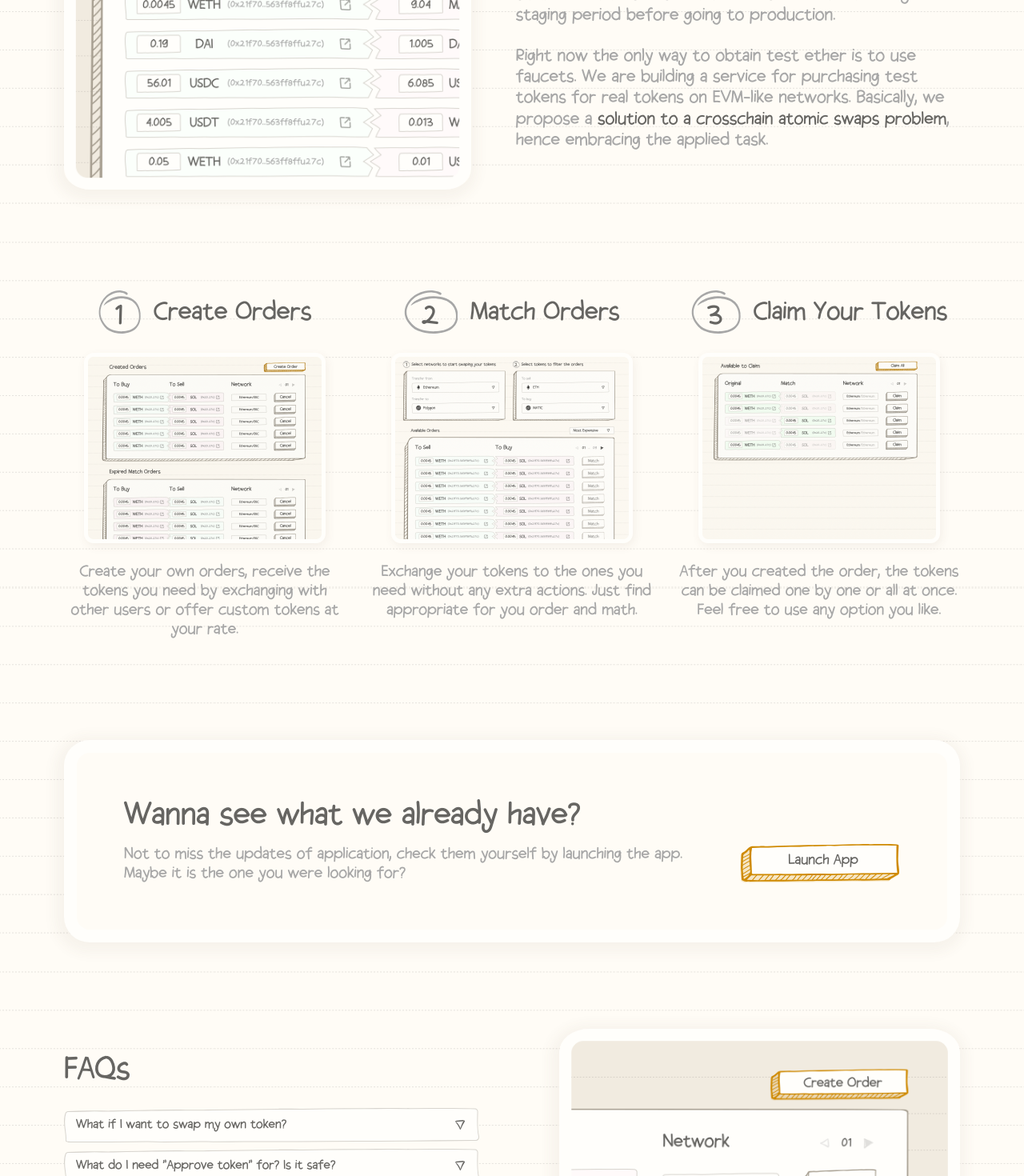
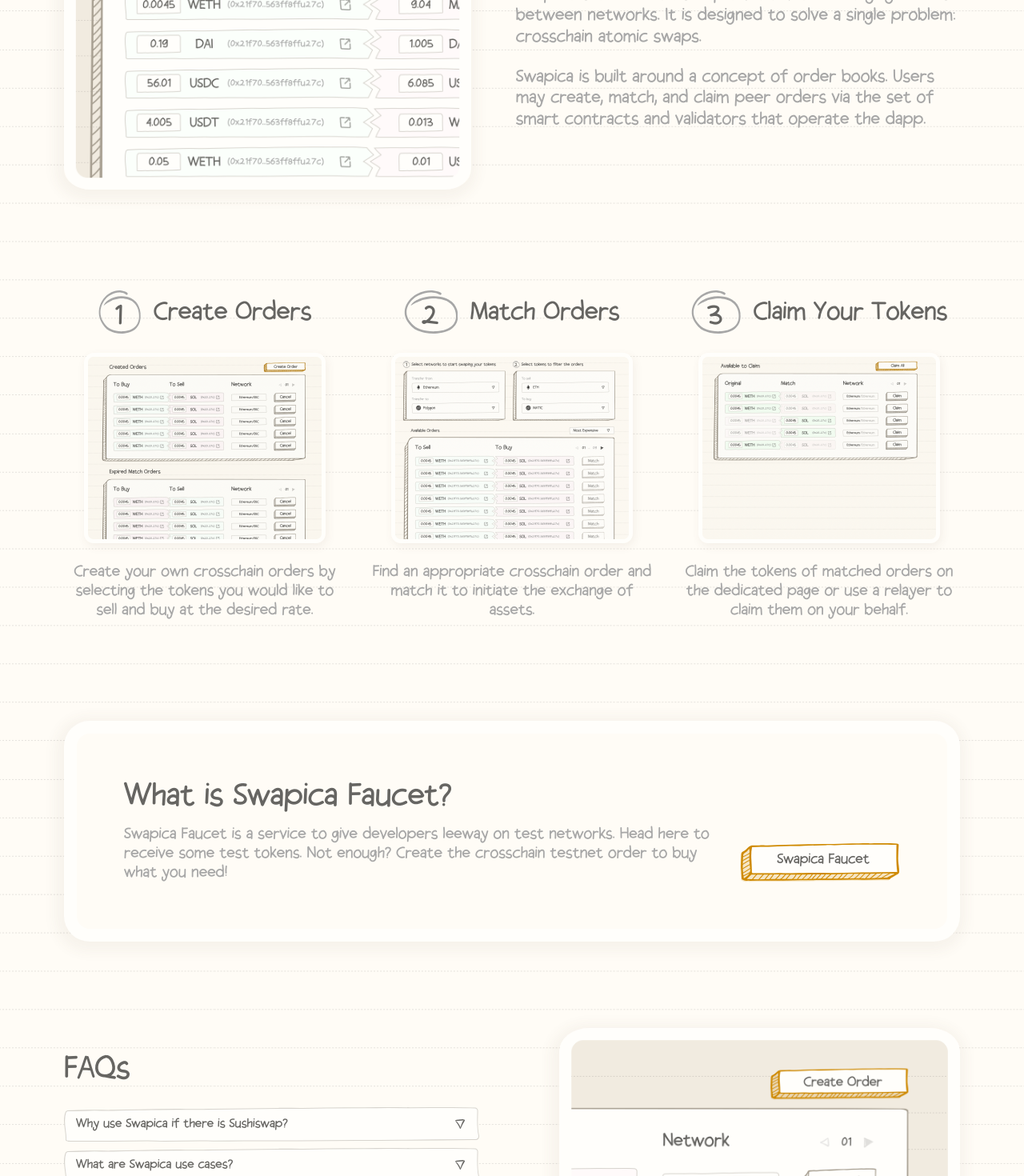
Before and after one commit to Swapica/landing, a Vue app: page / in a window 1280 px wide. Shown: the part 960-2430 px from the top of the page at 80% size. Built offline with nearby package versions, Linux system fonts and the light colour scheme.

Commit message:
text updates

```diff
--- a/src/config.ts
+++ b/src/config.ts
@@ -9,6 +9,7 @@ export const config = {
   BUILD_VERSION: packageJson.version || import.meta.env.VITE_APP_BUILD_VERSION,
   DASHBOARD_APP_URL: '',
   GITHUB_URL: '',
+  FAUCET_APP_URL: '',
 } as const
 
 Object.assign(config, _mapEnvCfg(import.meta.env))
--- a/src/localization/resources/en.json
+++ b/src/localization/resources/en.json
@@ -12,29 +12,29 @@
     "first-block-desc": "Your perfect tool for swapping tokens beetween networks",
     "launch-btn": "Launch App",
     "second-block-title": "What for?",
-    "second-block-desc": "During the development of systems that utilize many smart contracts it is common to see them have long staging period before going to production.",
-    "second-block-second-desc": "Right now the only way to obtain test ether is to use faucets. We are building a service for purchasing test tokens for real tokens on EVM-like networks. Basically, we propose a {part1}, hence embracing the applied task.",
-    "second-block-second-desc-part-1": "solution to a crosschain atomic swaps problem",
+    "second-block-desc": "Swapica is a decentralised platform for exchanging tokens between networks. It is designed to solve a single problem: crosschain atomic swaps.",
+    "second-block-second-desc": "Swapica is built around a concept of order books. Users may create, match, and claim peer orders via the set of smart contracts and validators that operate the dapp.",
     "third-block-title-number-1": "1",
     "third-block-title-1": "Create Orders",
-    "third-block-desc-1": "Create your own orders, receive the tokens you need by exchanging with other users or offer custom tokens at your rate.",
+    "third-block-desc-1": "Create your own crosschain orders by selecting the tokens you would like to sell and buy at the desired rate.",
     "third-block-title-number-2": "2",
     "third-block-title-2": "Match Orders",
-    "third-block-desc-2": "Exchange your tokens to the ones you need without any extra actions. Just find appropriate for you order and math.",
+    "third-block-desc-2": "Find an appropriate crosschain order and match it to initiate the exchange of assets.",
     "third-block-title-number-3": "3",
     "third-block-title-3": "Claim Your Tokens",
-    "third-block-desc-3": "After you created the order, the tokens can be claimed one by one or all at once. Feel free to use any option you like.",
-    "fourth-block-title": "Wanna see what we already have?",
-    "fourth-block-desc": "Not to miss the updates of application, check them yourself by launching the app. Maybe it is the one you were looking for?",
+    "third-block-desc-3": "Claim the tokens of matched orders on the dedicated page or use a relayer to claim them on your behalf.",
+    "fourth-block-title": "What is Swapica Faucet?",
+    "fourth-block-desc": "Swapica Faucet is a service to give developers leeway on test networks. Head here to receive some test tokens. Not enough? Create the crosschain testnet order to buy what you need!",
+    "faucet-btn": "Swapica Faucet",
     "faq-block-title": "FAQs",
-    "faq-title-1": "What if I want to swap my own token?",
-    "faq-desc-1": "There are no problems with it. The platform supports custom tokens to be exchanged. All you need is to enter the address of your token when creating the order.",
-    "faq-title-2": "What do I need “Approve token” for? Is it safe?",
-    "faq-desc-2": "Token Approval is permission for a dapp to access and move a specific type of token from your wallet. Our platform provides complete security for your funds and they won’t be taken without your permission.",
-    "faq-title-3": "Can I find the order I need without creating it?",
-    "faq-desc-3": "It depends on the token you’re looking for, but in most cases yes, you can find the order you need. But if you want to exchange a specific token, we would recommend you to create your own order.",
-    "faq-title-4": "How to auto-claim the tokens after order creation?",
-    "faq-desc-4": "Unfortunately, this feature is not available at the moment, but it is already being worked on. It will appear on the second step of order creation. You will have to enable relayer and pay fee."
+    "faq-title-1": "Why use Swapica if there is Sushiswap?",
+    "faq-desc-1": "Swapica tends to solve a different problem. It acts as a custom bridge between networks for exchanging assets between them. Swapica doesn't rely on liquidity pools or a specific set of tokens to operate, however, orders may take a long time matching.",
+    "faq-title-2": "What are Swapica use cases?",
+    "faq-desc-2": "Swapica may be used to atomically execute cross chain orders at a fixed price or to obtain some test tokens if you will.",
+    "faq-title-3": "Order books are poor on-chain, what was the decision behind them?",
+    "faq-desc-3": "Order books are simple to understand and implement. We wanted to cover as many chains as we could (including testnets) to bring atomicity wide.",
+    "faq-title-4": "The dapp flow is too complicated, how can I make it simpler?",
+    "faq-desc-4": "You can use relayers to delegate some parts of the flow to them. Relayers are here to ease your application experience."
   },
   "app-footer": {
     "created-txt": "Created by Distributed Lab"
--- a/src/pages/Homepage.vue
+++ b/src/pages/Homepage.vue
@@ -43,17 +43,11 @@
         <p class="homepage__second-block-desc">
           {{ $t('homepage.second-block-desc') }}
         </p>
-        <i18n-t
+        <p
           class="homepage__second-block-desc homepage__second-block-desc-second"
-          keypath="homepage.second-block-second-desc"
-          tag="p"
         >
-          <template #part1>
-            <span class="homepage__second-block-desc-bold">
-              {{ $t('homepage.second-block-second-desc-part-1') }}
-            </span>
-          </template>
-        </i18n-t>
+          {{ $t('homepage.second-block-second-desc') }}
+        </p>
       </div>
     </section>
 
@@ -119,9 +113,9 @@
           </p>
           <app-button
             class="homepage__launch-btn"
-            :text="$t('homepage.launch-btn')"
+            :text="$t('homepage.faucet-btn')"
             scheme="primary"
-            :href="$config.DASHBOARD_APP_URL"
+            :href="$config.FAUCET_APP_URL"
           />
         </div>
       </div>
```
